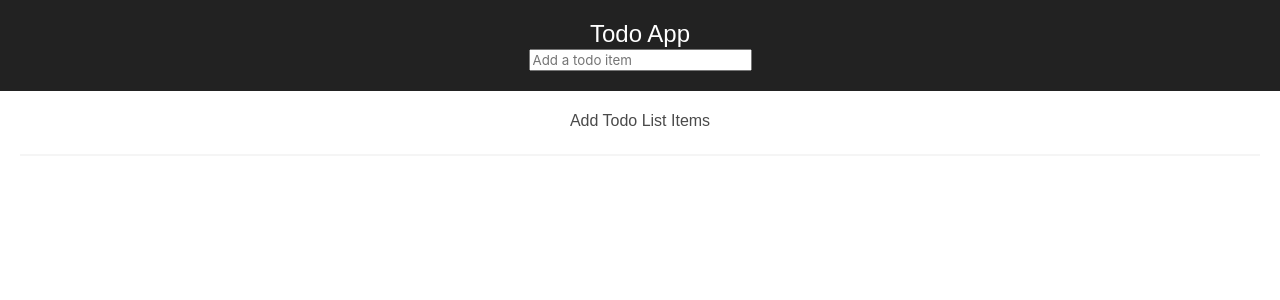
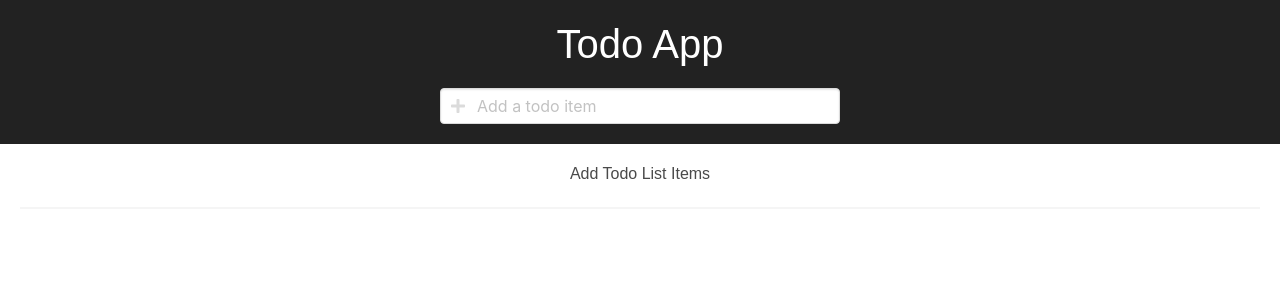
Before and after one commit to joshrosenhanst/my-watchlist, a React (Create React App) app: page / in a window 1280 px wide. Shown: the top 300 px of the page. Built offline with nearby package versions, Linux system fonts and the light colour scheme.

Commit message:
update general css

```diff
--- a/src/App.css
+++ b/src/App.css
@@ -15,6 +15,11 @@ body{
   background-color: #222;
   padding: 20px;
   color: white;
+}
+
+.App-header .Todo-entry{
+  max-width:400px;
+  margin:20px auto 0 auto;
 }
 
 .App-main {
@@ -60,7 +65,7 @@ body{
 }
 
 .App-title {
-  font-size: 1.5em;
+  font-size: 2.5em;
 }
 
 .App-intro {
--- a/src/TodoEntry.js
+++ b/src/TodoEntry.js
@@ -15,9 +15,14 @@ class TodoEntry extends React.Component {
     render() {
         return (
             <div className="Todo-entry">
-                <input type="text" placeholder="Add a todo item"
-                    onKeyPress={this.handleKeyPress}
-                />
+                <div className="control has-icons-left">
+                    <input type="text"  className="input" placeholder="Add a todo item"
+                        onKeyPress={this.handleKeyPress}
+                    />
+                    <span className="icon is-left">
+                        <i className="fas fa-plus"></i>
+                    </span>
+                </div>
             </div>
         );
     }
```
